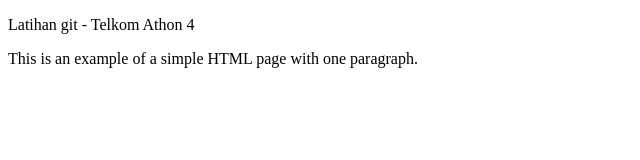
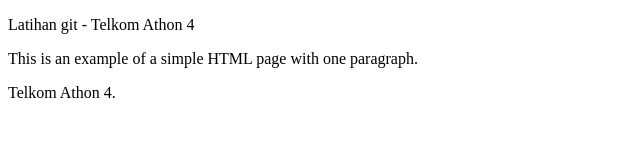
Before and after one commit to ikhwan1ngenet/latihan-git, a plain HTML site: page index.html in a window 1280 px wide. Shown: the whole page, without its empty margins (0-640 px from the left). Drawn offline with Linux system fonts and the light colour scheme.

Commit message:
Tambah kalimat Telkom Athon 4

```diff
--- a/index.html
+++ b/index.html
@@ -6,5 +6,6 @@
     <body>
         <p>Latihan git - Telkom Athon 4</p>
         <p>This is an example of a simple HTML page with one paragraph.</p>
+        <p>Telkom Athon 4.</p>
     </body>
 </html>
```
